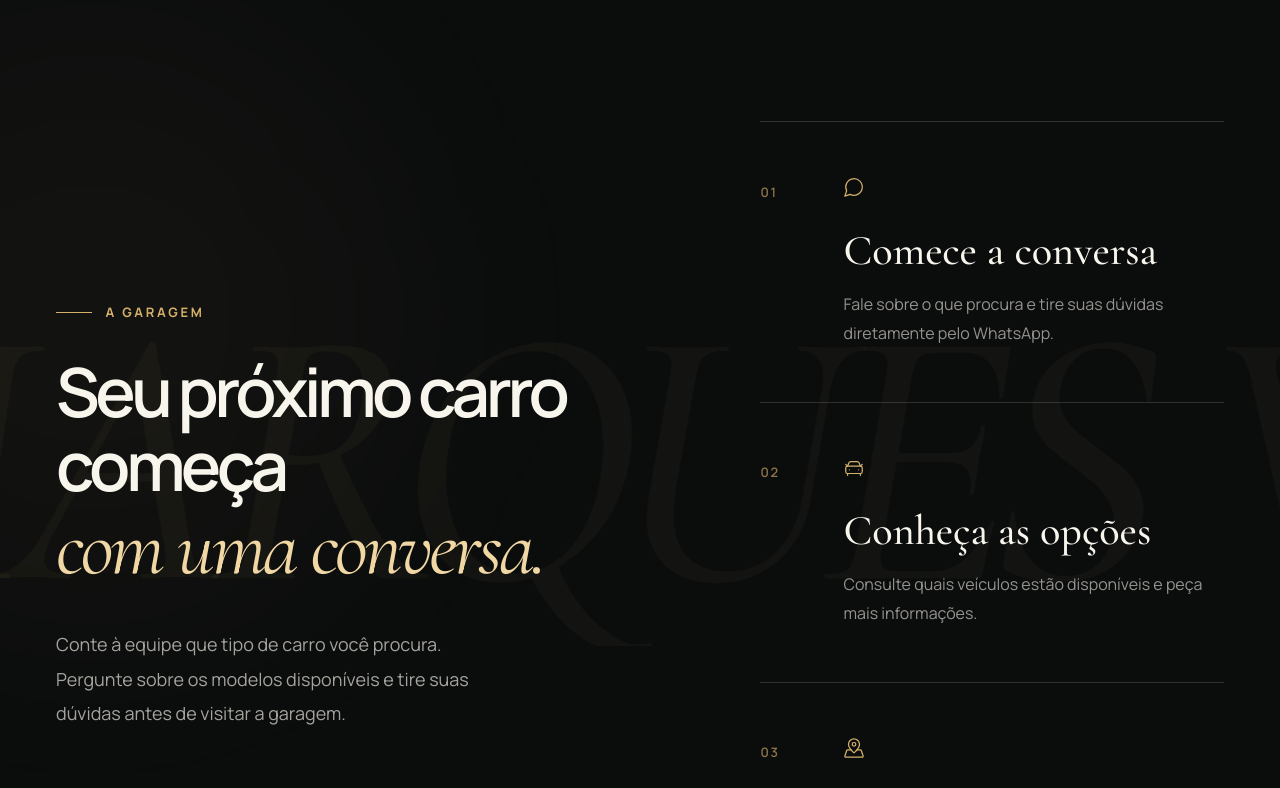
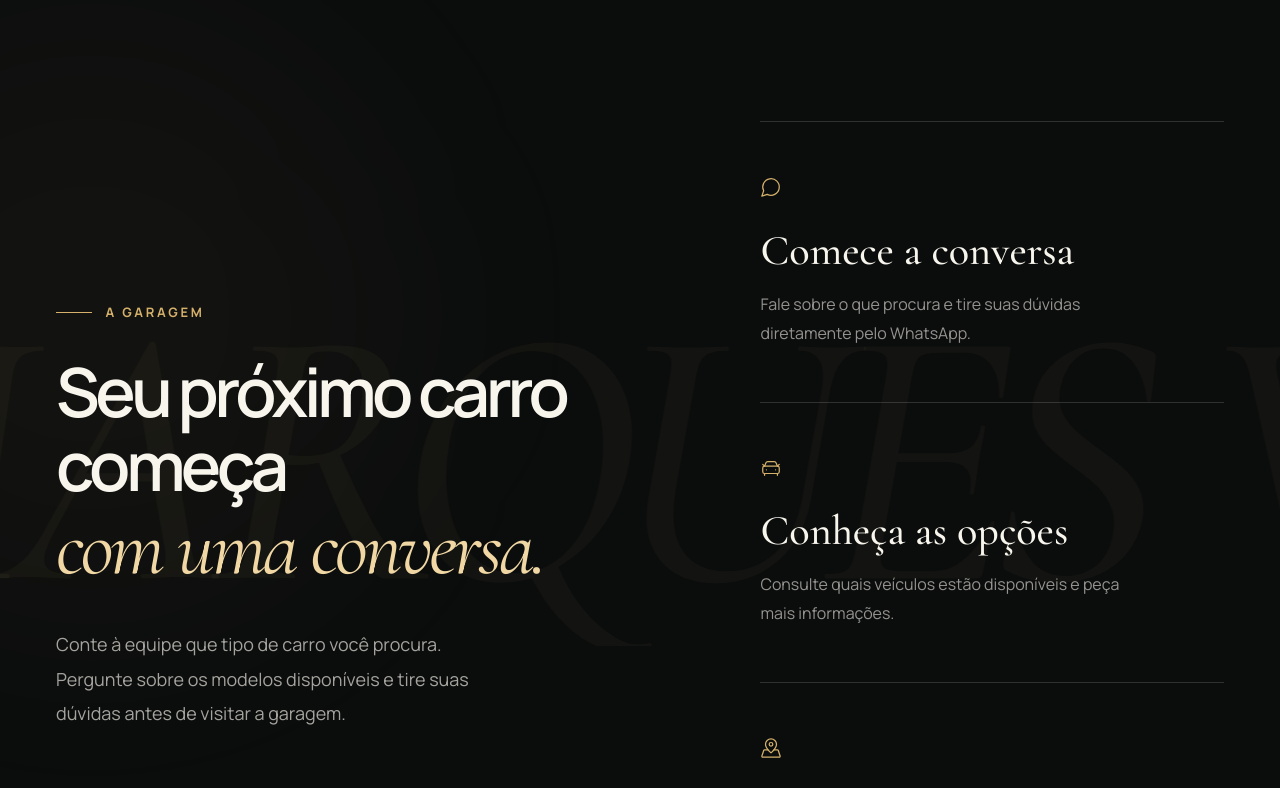
Before and after one commit to leticiazooe/landing-page-marques-veiculos, a React (Vite) app: page / in a window 1280 px wide. Shown: the part 2300-3088 px from the top of the page. Built offline with nearby package versions, Linux system fonts and the light colour scheme.

Commit message:
feat: anima etapas da garagem no scroll e remove numeração lateral

```diff
--- a/src/components/Story.tsx
+++ b/src/components/Story.tsx
@@ -1,14 +1,17 @@
 import { ArrowUpRight, MessageCircle, MapPinned, CarFront } from 'lucide-react';
+import { motion, useReducedMotion } from 'motion/react';
 import { Reveal } from './Reveal';
 import { whatsappUrl } from '../data/site';
 
 const journey = [
-  { number: '01', icon: MessageCircle, title: 'Comece a conversa', detail: 'Fale sobre o que procura e tire suas dúvidas diretamente pelo WhatsApp.' },
-  { number: '02', icon: CarFront, title: 'Conheça as opções', detail: 'Consulte quais veículos estão disponíveis e peça mais informações.' },
-  { number: '03', icon: MapPinned, title: 'Visite a garagem', detail: 'Encontre a Marques Veículos em Ibitinga e conheça o espaço.' },
+  { icon: MessageCircle, title: 'Comece a conversa', detail: 'Fale sobre o que procura e tire suas dúvidas diretamente pelo WhatsApp.' },
+  { icon: CarFront, title: 'Conheça as opções', detail: 'Consulte quais veículos estão disponíveis e peça mais informações.' },
+  { icon: MapPinned, title: 'Visite a garagem', detail: 'Encontre a Marques Veículos em Ibitinga e conheça o espaço.' },
 ] as const;
 
 export function Story() {
+  const reduceMotion = useReducedMotion();
+
   return (
     <section id="garagem" aria-labelledby="story-title" className="relative isolate overflow-hidden bg-night py-24 sm:py-28 lg:py-36">
       <div aria-hidden="true" className="pointer-events-none absolute left-[-17vw] top-10 h-[620px] w-[620px] rounded-full bg-gold/[.035] blur-[110px]" />
@@ -41,16 +44,18 @@ export function Story() {
           {journey.map((item, index) => {
             const Icon = item.icon;
             return (
-              <Reveal key={item.number} delay={index * .065}>
-                <div className="grid grid-cols-[38px_1fr] gap-4 border-b border-white/15 py-9 sm:grid-cols-[56px_1fr] sm:gap-6 sm:py-12">
-                  <span className="pt-1 text-[13px] font-semibold tracking-[.13em] text-gold-dark">{item.number}</span>
-                  <div>
-                    <Icon aria-hidden="true" size={22} strokeWidth={1.35} className="mb-7 text-gold" />
-                    <h3 className="font-display text-[clamp(29px,3.3vw,44px)] leading-none font-medium text-ivory">{item.title}</h3>
-                    <p className="mt-4 max-w-[370px] text-[16px] leading-[1.8] text-ivory/58">{item.detail}</p>
-                  </div>
-                </div>
-              </Reveal>
+              <motion.article
+                key={item.title}
+                initial={reduceMotion ? false : { opacity: 0, y: 44 }}
+                whileInView={{ opacity: 1, y: 0 }}
+                viewport={{ once: true, amount: 0.2, margin: '0px 0px -55px 0px' }}
+                transition={{ duration: 0.85, delay: index * 0.1, ease: [0.22, 1, 0.36, 1] }}
+                className="border-b border-white/15 py-9 sm:py-12"
+              >
+                <Icon aria-hidden="true" size={22} strokeWidth={1.35} className="mb-7 text-gold" />
+                <h3 className="font-display text-[clamp(29px,3.3vw,44px)] leading-none font-medium text-ivory">{item.title}</h3>
+                <p className="mt-4 max-w-[370px] text-[16px] leading-[1.8] text-ivory/58">{item.detail}</p>
+              </motion.article>
             );
           })}
         </div>
```
